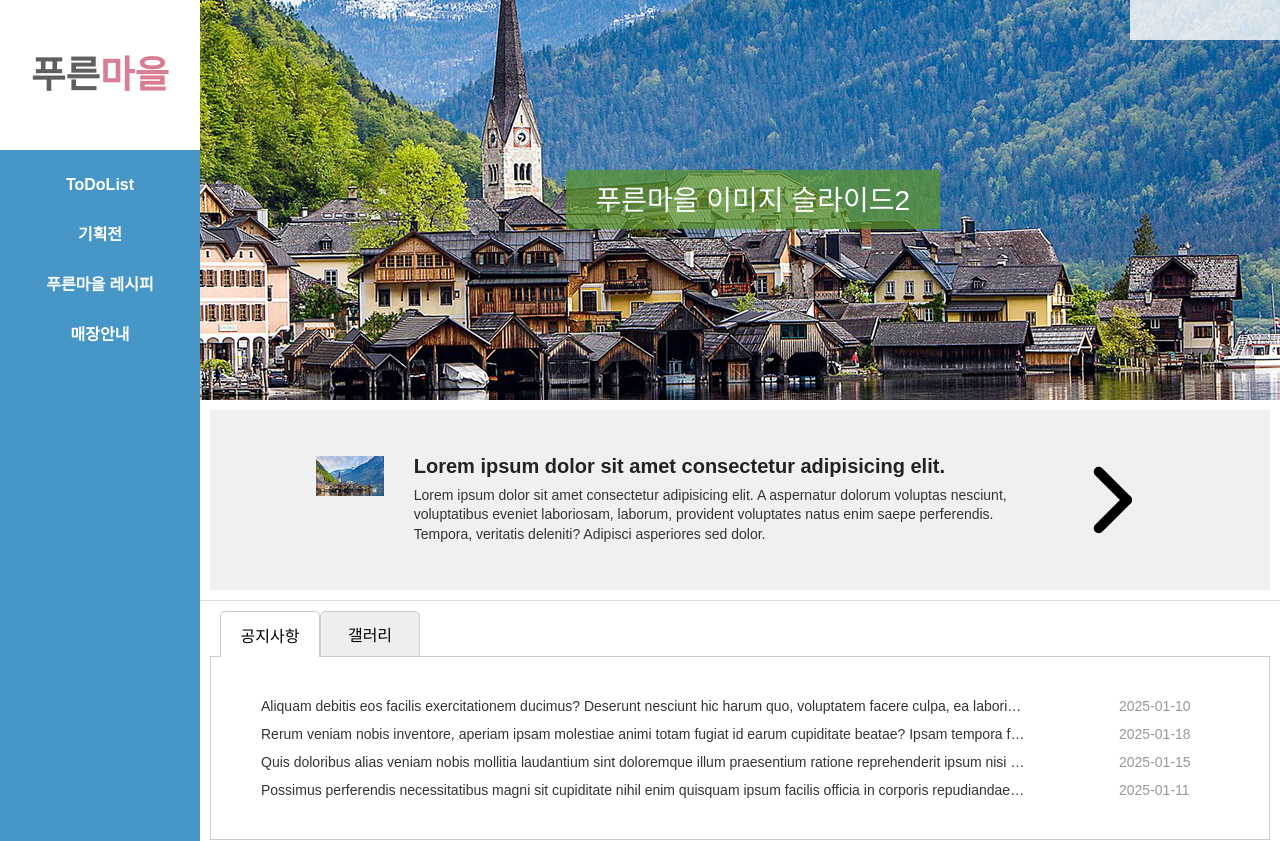
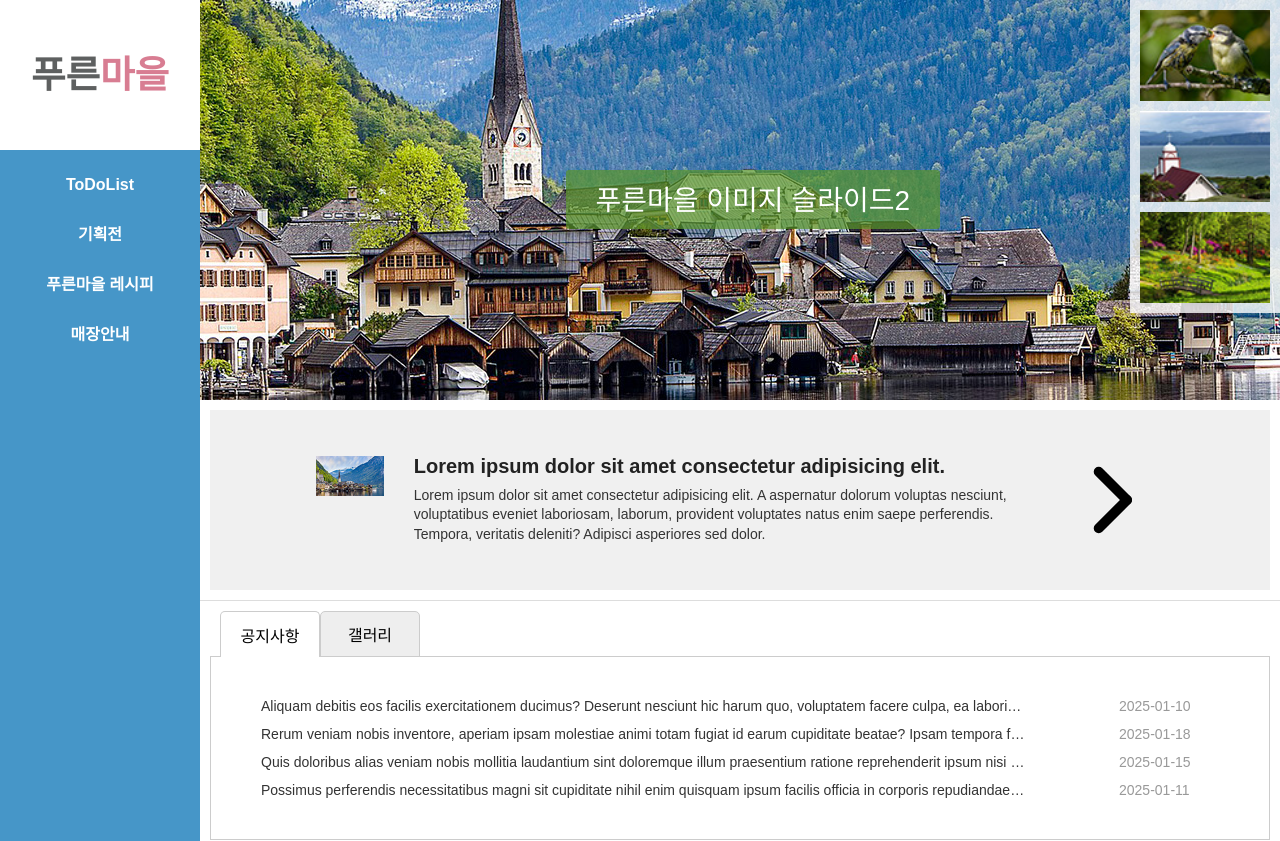
Before and after one commit to moonjongjs/next_pureunmaeul, a Next.js app: page / in a window 1280 px wide. Shown: the top 841 px of the page. Built offline with nearby package versions, Linux system fonts and the light colour scheme.

Commit message:
링크 태그 수정정

```diff
--- a/src/components/main/Section1Componet.jsx
+++ b/src/components/main/Section1Componet.jsx
@@ -1,5 +1,6 @@
 'use client';
 import useCustomHook from '@/custom/useCustomHook';
+import Link from 'next/link';
 import { useState, useEffect, useRef } from 'react';
 
 export default function Section1Componet() {
@@ -83,9 +84,9 @@ export default function Section1Componet() {
                         if(item.타이틀!==''){
                             return(
                                 <li key={item.코드번호}  data-key={item.코드번호}>
-                                    <lINK href="#" title={item.타이틀}>
+                                    <Link href="#" title={item.타이틀}>
                                         <img src={`/images/${item.이미지}`} alt={item.타이틀} />
-                                    </lINK>
+                                    </Link>
                                 </li>
                             )
                         }
```
